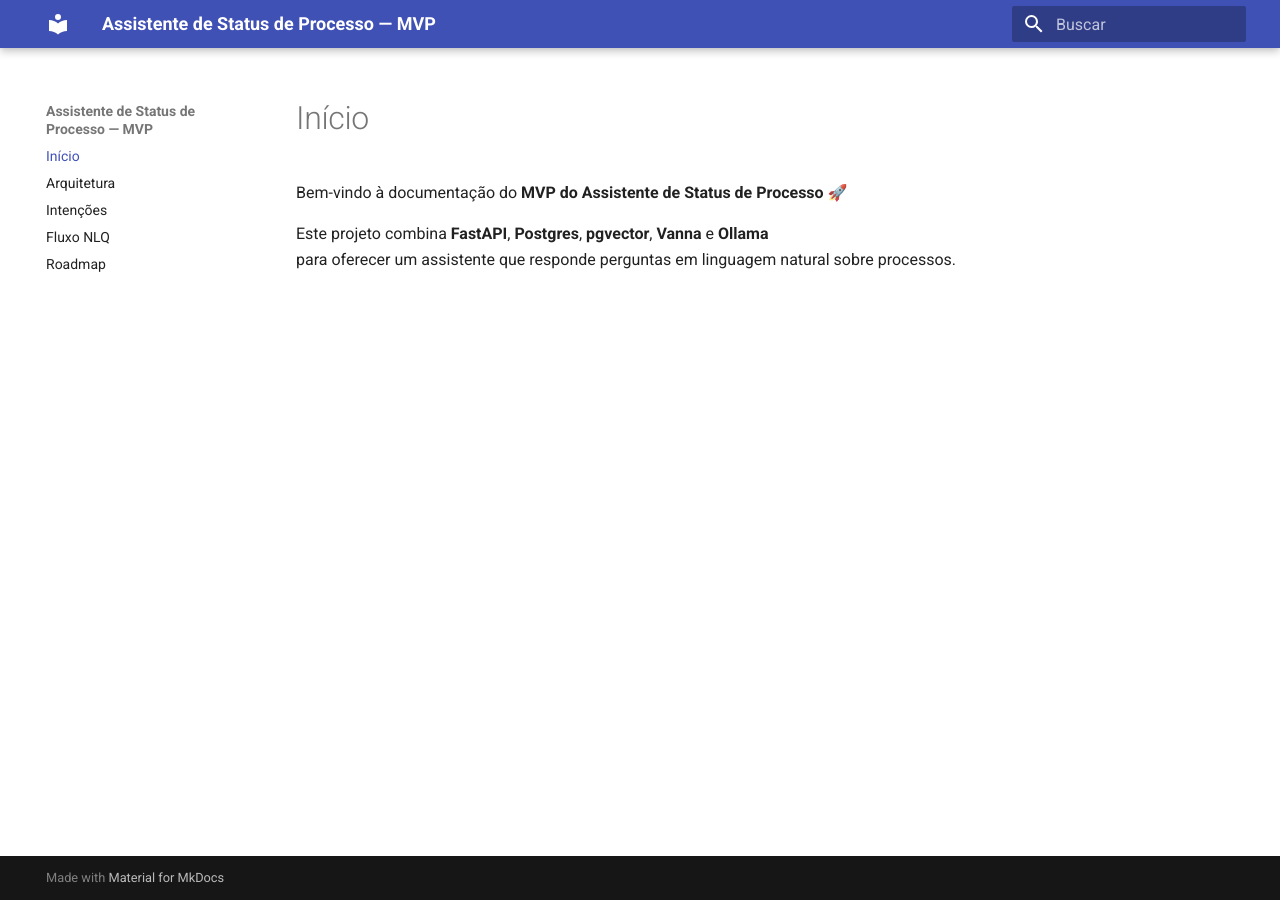
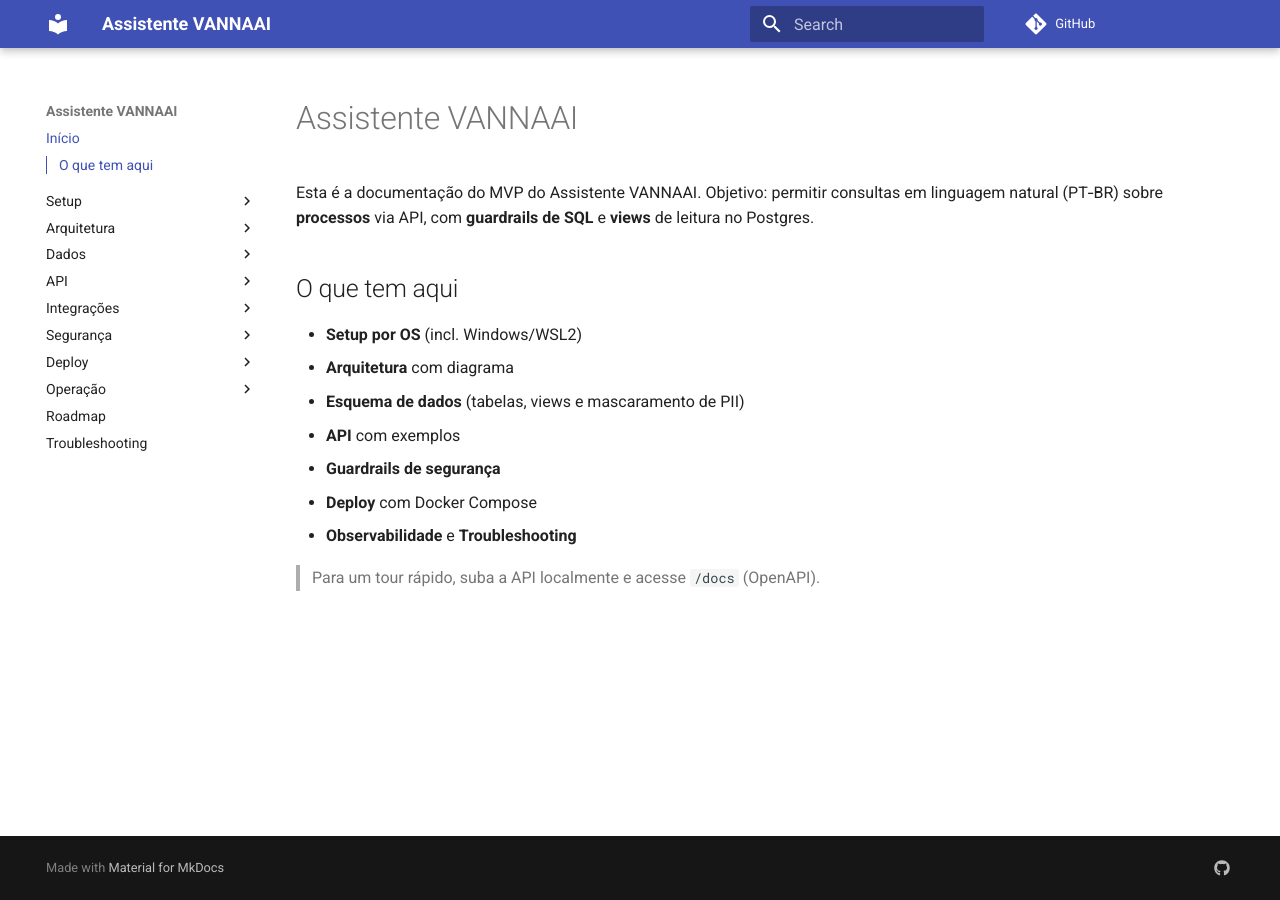
Before and after one commit to joaodosdados/assistente_vannaai, an MkDocs documentation site: the page built from docs/index.md, in a window 1280 px wide. Built offline with MkDocs 1.6.1 and Material for MkDocs 9.7.7, drawn with Linux system fonts in a browser that asks for light colours; comment, search, counter and statistics services are not loaded.

Commit message:
feature: fill documentation

```diff
--- a/docs/index.md
+++ b/docs/index.md
@@ -1,6 +1,14 @@
-# Início
+# Assistente VANNAAI
 
-Bem-vindo à documentação do **MVP do Assistente de Status de Processo** 🚀
+Esta é a documentação do MVP do Assistente VANNAAI. Objetivo: permitir consultas em linguagem natural (PT‑BR) sobre **processos** via API, com **guardrails de SQL** e **views** de leitura no Postgres.
 
-Este projeto combina **FastAPI**, **Postgres**, **pgvector**, **Vanna** e **Ollama**
-para oferecer um assistente que responde perguntas em linguagem natural sobre processos.
+## O que tem aqui
+- **Setup por OS** (incl. Windows/WSL2)
+- **Arquitetura** com diagrama
+- **Esquema de dados** (tabelas, views e mascaramento de PII)
+- **API** com exemplos
+- **Guardrails de segurança**
+- **Deploy** com Docker Compose
+- **Observabilidade** e **Troubleshooting**
+
+> Para um tour rápido, suba a API localmente e acesse `/docs` (OpenAPI).
--- a/mkdocs.yml
+++ b/mkdocs.yml
@@ -1,12 +1,46 @@
-site_name: Assistente de Status de Processo — MVP
-site_description: Documentação do MVP (FastAPI + Postgres + Vanna + Ollama + pgvector)
+site_name: Assistente VANNAAI
+repo_url: https://github.com/joaodosdados/assistente_vannaai
 theme:
   name: material
-  language: pt-BR
+  features:
+    - navigation.top
+    - content.code.copy
+    - toc.integrate
+markdown_extensions:
+  - admonition
+  - codehilite
+  - footnotes
+  - tables
+  - attr_list
+  - toc:
+      permalink: true
+  - pymdownx.details
+  - pymdownx.superfences
+  - pymdownx.highlight
+  - pymdownx.tabbed
+extra:
+  social:
+    - icon: fontawesome/brands/github
+      link: https://github.com/joaodosdados/assistente_vannaai
 
 nav:
   - Início: index.md
-  - Arquitetura: architecture.md
-  - Intenções: intents.md
-  - Fluxo NLQ: nlq_flow.md
+  - Setup:
+    - Ambiente: setup/index.md
+  - Arquitetura:
+    - Visão geral: arquitetura/index.md
+  - Dados:
+    - Esquema & Views: dados/esquema.md
+  - API:
+    - Referência: api/index.md
+  - Integrações:
+    - Vanna: integracoes/vanna.md
+  - Segurança:
+    - Guardrails de SQL: seguranca/guardrails.md
+    - Perfis de acesso: seguranca/perfis.md
+  - Deploy:
+    - Docker Compose: deploy/docker.md
+  - Operação:
+    - Observabilidade: operacao/observabilidade.md
   - Roadmap: roadmap.md
+  - Troubleshooting: troubleshooting.md
```
Also changed, not shown: docker-compose.yml (added, +30 -0 lines), docs/api/index.md (added, +48 -0 lines), docs/architecture.md (deleted, +0 -6 lines), docs/arquitetura/index.md (added, +31 -0 lines), docs/dados/esquema.md (added, +27 -0 lines), docs/deploy/docker.md (added, +17 -0 lines), docs/integracoes/vanna.md (added, +21 -0 lines), docs/intents.md (deleted, +0 -4 lines), docs/nlq_flow.md (deleted, +0 -8 lines), docs/operacao/observabilidade.md (added, +16 -0 lines), docs/roadmap.md (+6 -3 lines), docs/seguranca/guardrails.md (added, +22 -0 lines), docs/seguranca/perfis.md (added, +22 -0 lines), docs/setup/index.md (added, +53 -0 lines), 2 more files, 1 other file.
